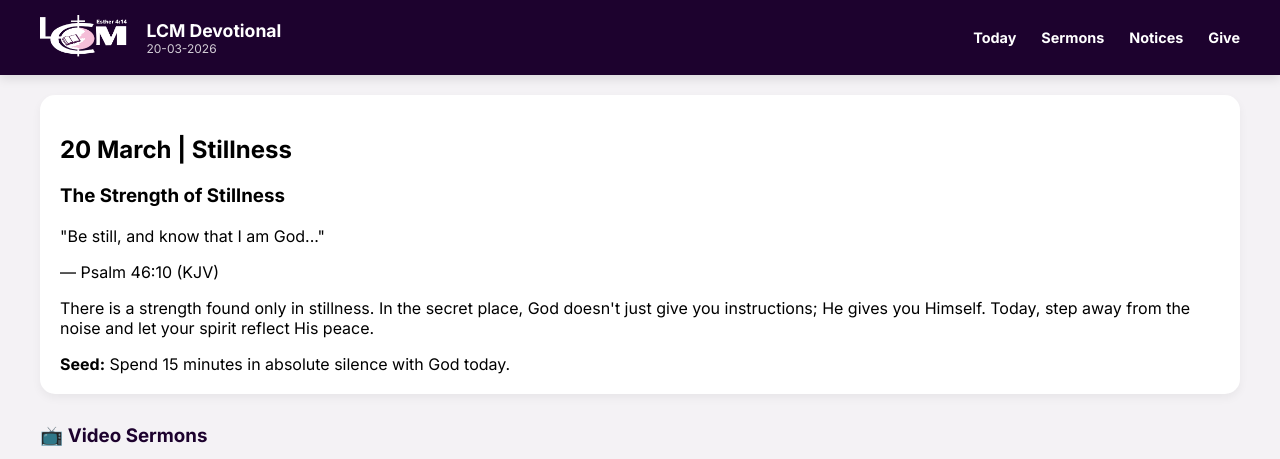
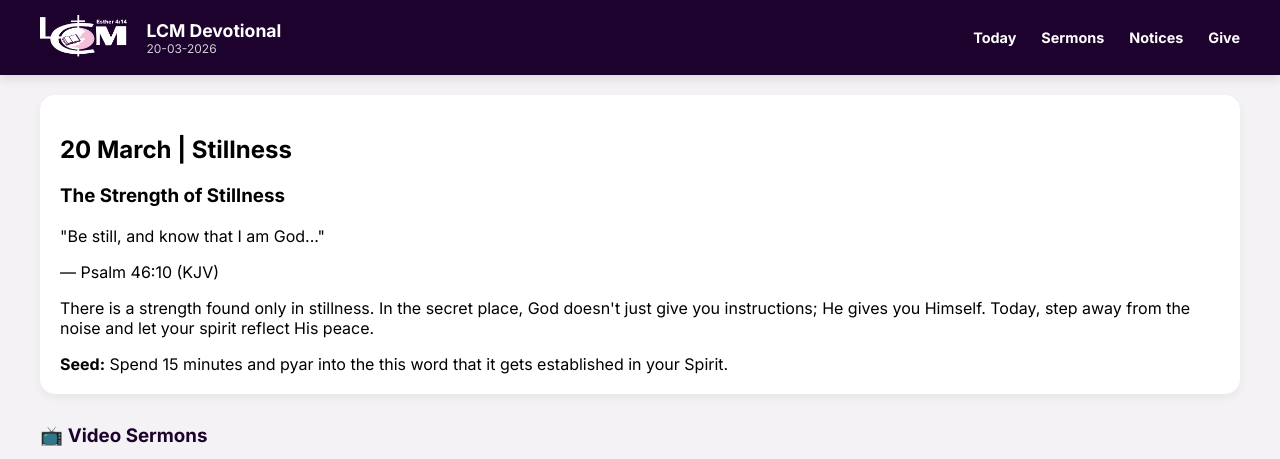
Before and after one commit to Kasuleronald/lcm_devotional, a plain HTML site: page index.html in a window 1280 px wide. Shown: the top 459 px of the page. Drawn offline with Linux system fonts and the light colour scheme.

Commit message:
Fix HTML formatting and update devotional content

```diff
--- a/index.html
+++ b/index.html
@@ -63,7 +63,7 @@
                 <div class="reflection">
                     <p>There is a strength found only in stillness. In the secret place, God doesn't just give you instructions; He gives you Himself. Today, step away from the noise and let your spirit reflect His peace.</p>
                 </div>
-                <div class="seed-box"><strong>Seed:</strong> Spend 15 minutes in absolute silence with God today.</div>
+                <div class="seed-box"><strong>Seed:</strong> Spend 15 minutes and pyar into the this word that it gets established in your Spirit.</div>
             </section>
 
             <!-- APRIL 1-7 (Hidden until midnight on respective dates) -->
```
